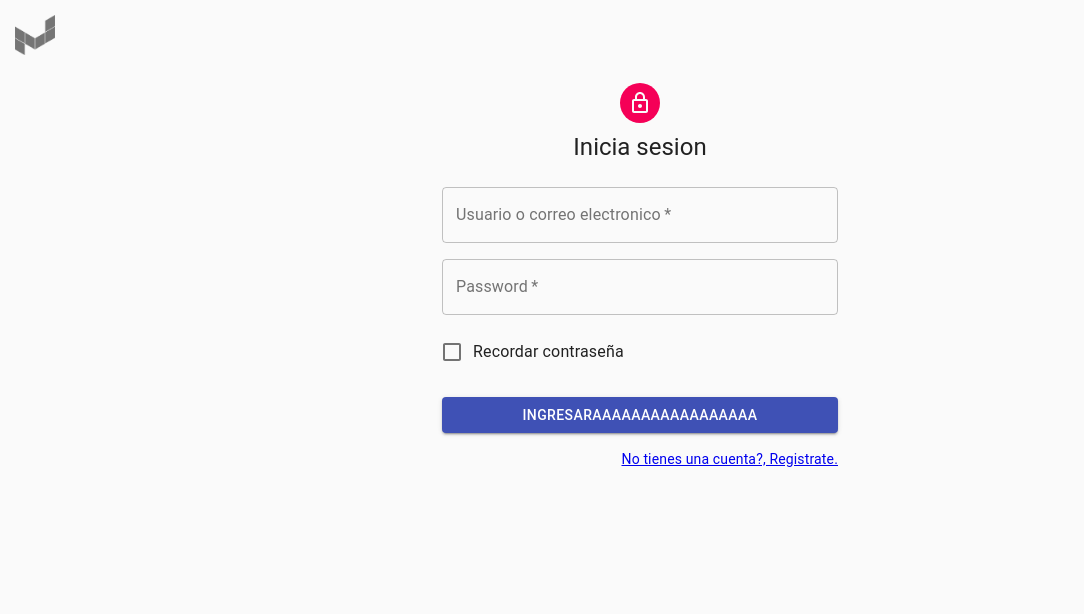
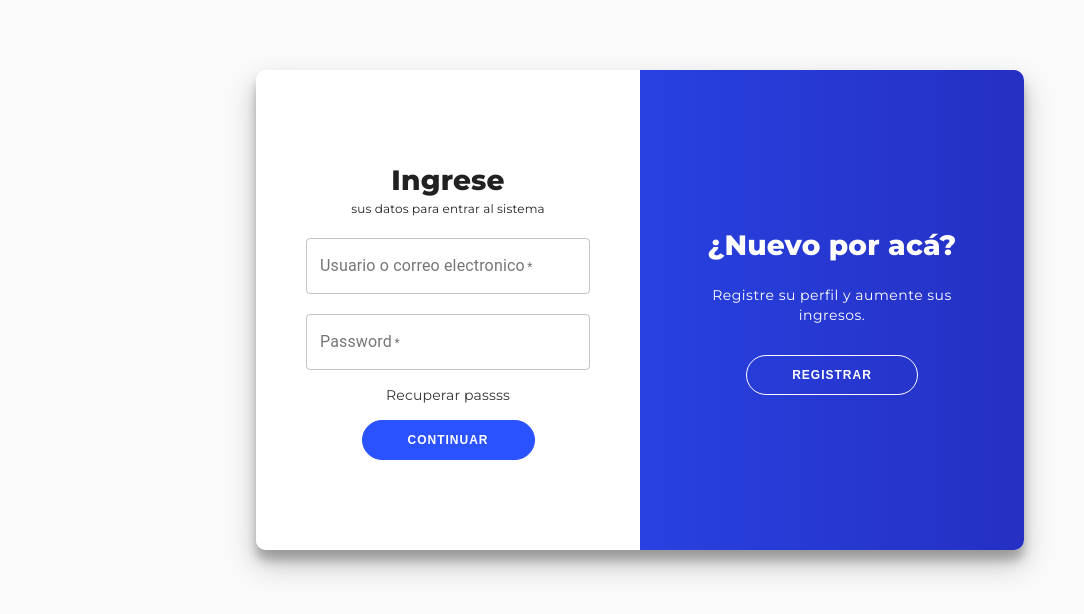
Before and after one commit to Sistema-profesionales/frontend-sistema-profesionales, a React (Create React App) app: page / in a window 1280 px wide. Shown: the top 614 px of the page, without its empty margins (0-1084 px from the left). Built offline with nearby package versions, Linux system fonts and the light colour scheme.

Commit message:
add styles to login page

```diff
--- a/src/App.js
+++ b/src/App.js
@@ -26,7 +26,7 @@ function App() {
     }
   } else {
     return (
-      <DefaultTheme>
+      <DefaultTheme style={{ background: "red" }}>
         <Routes></Routes>
       </DefaultTheme>
     );
--- a/src/components/themes/default/defaultTheme.js
+++ b/src/components/themes/default/defaultTheme.js
@@ -9,10 +9,10 @@ const useStyles = makeStyles(theme => styles(theme));
 export default function SearchProfessionals(props) {
 const classes = useStyles();
   return (
-    <BrowserRouter>
-      <React.Fragment>
+    <BrowserRouter >
+      <React.Fragment >
         <Grid item sm={2} xs={4} style={{ padding: "15px" }}>
-          <img src={"./img/logogray.png"} width="40"></img>
+          {/* <img src={"./img/logogray.png"} width="40"></img> */}
         </Grid>
         <CssBaseline />
         <main className={classes.layout}>
--- a/src/views/login/index.js
+++ b/src/views/login/index.js
@@ -1,3 +1,4 @@
+/* eslint-disable jsx-a11y/anchor-is-valid */
 import React, { useState } from 'react';
 import Avatar from '@material-ui/core/Avatar';
 import Button from '@material-ui/core/Button';
@@ -12,7 +13,7 @@ import LockOutlinedIcon from '@material-ui/icons/LockOutlined';
 import Typography from '@material-ui/core/Typography';
 import { makeStyles } from '@material-ui/core/styles';
 import Container from '@material-ui/core/Container';
-
+import './login.css';
 // function Copyright() {
 //   return (
 //     <Typography variant="body2" color="textSecondary" align="center">
@@ -46,6 +47,20 @@ const useStyles = makeStyles(theme => ({
   },
 }));
 
+
+
+function frontSignUp () {
+  const container = document.getElementById('container');
+	container.classList.add("right-panel-active");
+}
+
+function frontSignIn () {
+  const container = document.getElementById('container');
+	container.classList.remove("right-panel-active");
+}
+
+
+
 export default function SignUp() {
   const classes = useStyles();
 
@@ -70,18 +85,28 @@ export default function SignUp() {
   if(isValid && isValid !== undefined) window.location.href = "/user/entity";
 
   return (
-    <Container component="main" maxWidth="xs">
-      <CssBaseline />
-      <div className={classes.paper}>
-        <Avatar className={classes.avatar}>
-          <LockOutlinedIcon />
-        </Avatar>
-        <Typography component="h1" variant="h5">
-            Inicia sesion
-        </Typography>
-        <form className={classes.form} noValidate>
-          <Grid container spacing={2}>
-            <Grid item xs={12}>
+    <div className="cont-body">
+    <div className="cont-login">
+
+    <Container component="main" maxWidth="xl">
+      <div className="container" id="container">
+        <div className="form-container sign-up-container">
+
+          <form action="#" style={{boder:'3px solid red'}}>
+            <h1>Perfil profesional</h1>
+              <p>Registrese para definir sus días libres y aumentar sus horas laborales.</p>
+            <button>Registrar</button>
+            <p onClick={frontSignIn}>Ya tienes una cuenta? - Entrar</p>
+          </form>
+
+
+        </div>
+        <div className="form-container sign-in-container">
+          <form action="#">
+            <h1>Ingrese</h1>
+            <span>sus datos para entrar al sistema</span>
+            <br></br>
+            <Grid style={{ width:'100%' }}>
               <TextField
                 variant="outlined"
                 required
@@ -92,7 +117,8 @@ export default function SignUp() {
                 autoComplete="email"
               />
             </Grid>
-            <Grid item xs={12}>
+            <br></br>
+            <Grid style={{ width:'100%' }}>
               <TextField
                 variant="outlined"
                 required
@@ -104,35 +130,29 @@ export default function SignUp() {
                 autoComplete="current-password"
               />
             </Grid>
-            <Grid item xs={12}>
-              <FormControlLabel
-                control={<Checkbox value="allowExtraEmails" color="primary" />}
-                label="Recordar contraseña"
-              />
-            </Grid>
-          </Grid>
-          <Button
-            type="button"
-            fullWidth
-            variant="contained"
-            color="primary"
-            className={classes.submit}
-            onClick={handleLogin}
-          >
-            Ingresaraaaaaaaaaaaaaaaaa
-          </Button>
-          <Grid container justify="flex-end">
-            <Grid item>
-              <Link to="/register" variant="body2">
-                No tienes una cuenta?, Registrate.
-              </Link>
-            </Grid>
-          </Grid>
-        </form>
+            <a href="#">Recuperar passss</a>
+            <button>Continuar</button>
+          </form>
+        </div>
+
+        <div className="overlay-container">
+            <div className="overlay">
+            <div className="overlay-panel overlay-left">
+              <h1>Cuenta empresa</h1>
+              <p>Encuentre a profesionales con disponibilidad inmediata.</p>
+              <button className="ghost" id="signIn">Registrar</button>
+            </div>
+            <div className="overlay-panel overlay-right">
+              <h1>¿Nuevo por acá?</h1>
+              <p>Registre su perfil y aumente sus ingresos.</p>
+              <button className="ghost" id="signUp"
+              onClick={frontSignUp}
+              >Registrar</button>
+            </div>
+          </div>
+        </div>
       </div>
-      <Box mt={5}>
-        {/* <Copyright /> */}
-      </Box>
     </Container>
+    </div></div>
   );
 }
--- a/src/views/login/login.css
+++ b/src/views/login/login.css
@@ -5,16 +5,15 @@
 	box-sizing: border-box;
 }
 
-/* body {
-	background: #f6f5f7;
-	display: flex;
-	justify-content: center;
-	align-items: center;
-	flex-direction: column;
-	font-family: 'Montserrat', sans-serif;
-	height: 100vh;
-	margin: -20px 0 50px;
-} */
+.cont-body{
+    display: flex;
+    justify-content: center;
+    align-items: center;
+    flex-direction: column;
+    font-family: 'Montserrat', sans-serif !important;
+    margin: -20px 0 50px;
+    margin-top: 5vh;
+}
 
 h1 {
 	font-weight: bold;
@@ -46,8 +45,8 @@ a {
 
 button {
 	border-radius: 20px;
-	border: 1px solid #FF4B2B;
-	background-color: #FF4B2B;
+	border: 1px solid rgb(43, 82, 255);
+	background-color: rgb(43, 82, 255);
 	color: #FFFFFF;
 	font-size: 12px;
 	font-weight: bold;
@@ -161,8 +160,8 @@ input {
 
 .overlay {
 	background: #FF416C;
-	background: -webkit-linear-gradient(to right, #FF4B2B, #FF416C);
-	background: linear-gradient(to right, #FF4B2B, #FF416C);
+	background: -webkit-linear-gradient(to right, rgb(43, 82, 255), rgb(65, 78, 255));
+	background: linear-gradient(to right, rgb(43, 82, 255), rgb(37, 48, 194));
 	background-repeat: no-repeat;
 	background-size: cover;
 	background-position: 0 0;
```
